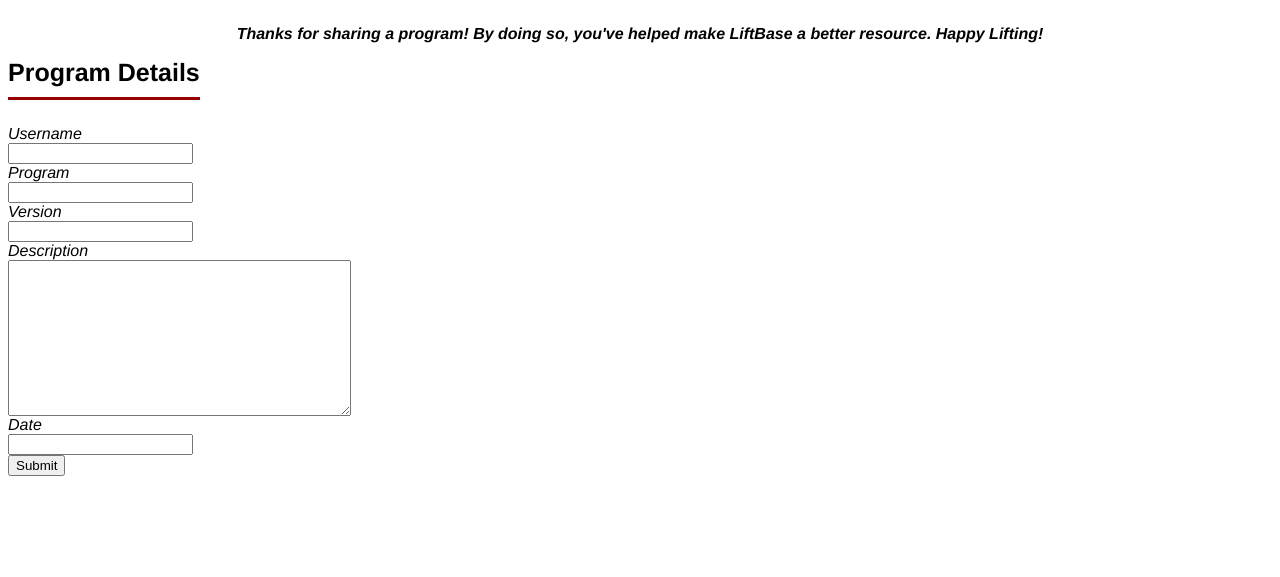
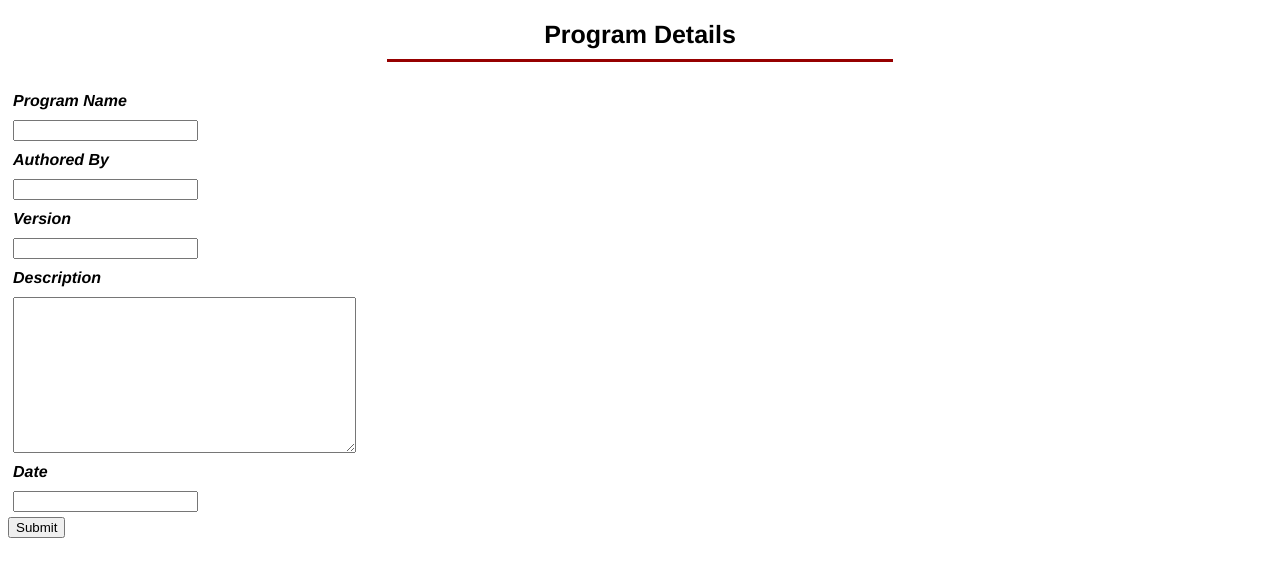
Before and after one commit to justinchristopherperry/LiftBase, a Django app: page /upload/ in a window 1280 px wide. Shown: the part 128-705 px from the top of the page. Run offline with Django 3.2, Linux system fonts and the light colour scheme; some libraries are stand-ins or nearby versions.

Commit message:
homepage grid, upload page format

```diff
--- a/programs/forms.py
+++ b/programs/forms.py
@@ -1,15 +1,9 @@
-# from django import forms
-# class ProgramForm(forms.Form):
-#     username = forms.CharField(max_length=25)
-#     program = forms.CharField(max_length=50)
-#     version = forms.IntegerField(required=False)
-#     description = forms.CharField(max_length=500)
-#     date = forms.DateTimeField(required=False)
-
 from django.db import models
 from django.forms import ModelForm
 from .models import Program
+
 class ProgramForm(ModelForm):
     class Meta:
         model = Program
-        fields = ['username', 'program', 'version', 'description', 'date']
+        fields = ['program', 'username', 'version', 'description', 'date']
+        labels = {'program':'Program Name','username':'Authored By'}
--- a/programs/models.py
+++ b/programs/models.py
@@ -8,7 +8,7 @@
     description = models.TextField()
     date = models.DateTimeField(blank=True, null=True)
 
-class ProgramForm(ModelForm):
-    class Meta:
-        model = Program
-        fields = ['username', 'program', 'version', 'description', 'date']
+# class ProgramForm(ModelForm):
+#     class Meta:
+#         model = Program
+#         fields = ['username', 'program', 'version', 'description', 'date']
--- a/programs/templates/home.html
+++ b/programs/templates/home.html
@@ -1,6 +1,6 @@
 {% extends "base.html" %}
 {% block content %}
-<div>
+<div class="all_programs">
     {% for program in all_programs %}
         <div class="program_listing">
             <a href="{% url 'program_detail' program.id %}">
--- a/programs/templates/upload.html
+++ b/programs/templates/upload.html
@@ -1,11 +1,8 @@
 {% extends "base.html" %}
 {% block content %}
 {% load widget_tweaks %}
-<div class="upload_body">
-    Thanks for sharing a program! By doing so, you've helped make LiftBase a better resource. Happy Lifting!
-</div>
-<div class="upload_form_header">Program Details
-</div>
+
+<div class="upload_form_header" align="center">Program Details</div>
 
 <form action="/upload/" method="post">
     {% csrf_token %}
--- a/static/css/style.css
+++ b/static/css/style.css
@@ -48,13 +48,18 @@
     color: rgb(150, 0, 0);
 }
 
+.all_programs {
+    display: grid;
+    grid-template-columns: auto auto;
+    grid-gap: 20px;
+}
+
 .program_listing {
     padding: 5px;
     border-radius: 25px;
     border-color: rgb(150, 0, 0);
     border-width: 5px;
     border-style: solid;
-    margin-bottom: 10px;
 }
 
 .program_page {
@@ -65,23 +70,22 @@
     border-style: solid;
 }
 
-.upload_body {
-    padding: 15px;
-    text-align: center;
-    font-style: italic;
-    font-weight: bold;
-}
-
 .upload_form_header {
+    padding-top: 10px;
     padding-bottom: 10px;
     font-size: 25px;
     font-weight: bold;
-    position: relative;
-    width: fit-content;
+    margin: auto;
+    width: 40%;
     border-bottom: 3px solid rgb(150, 0, 0);
     margin-bottom: 25px;
 }
 
 .upload_form_field_label {
     font-style: italic;
+    font-weight: bold;
+    padding: 5px;
 }
+.upload_form_field {
+    padding: 5px;
+}
```
Also changed, not shown: db.sqlite3.
